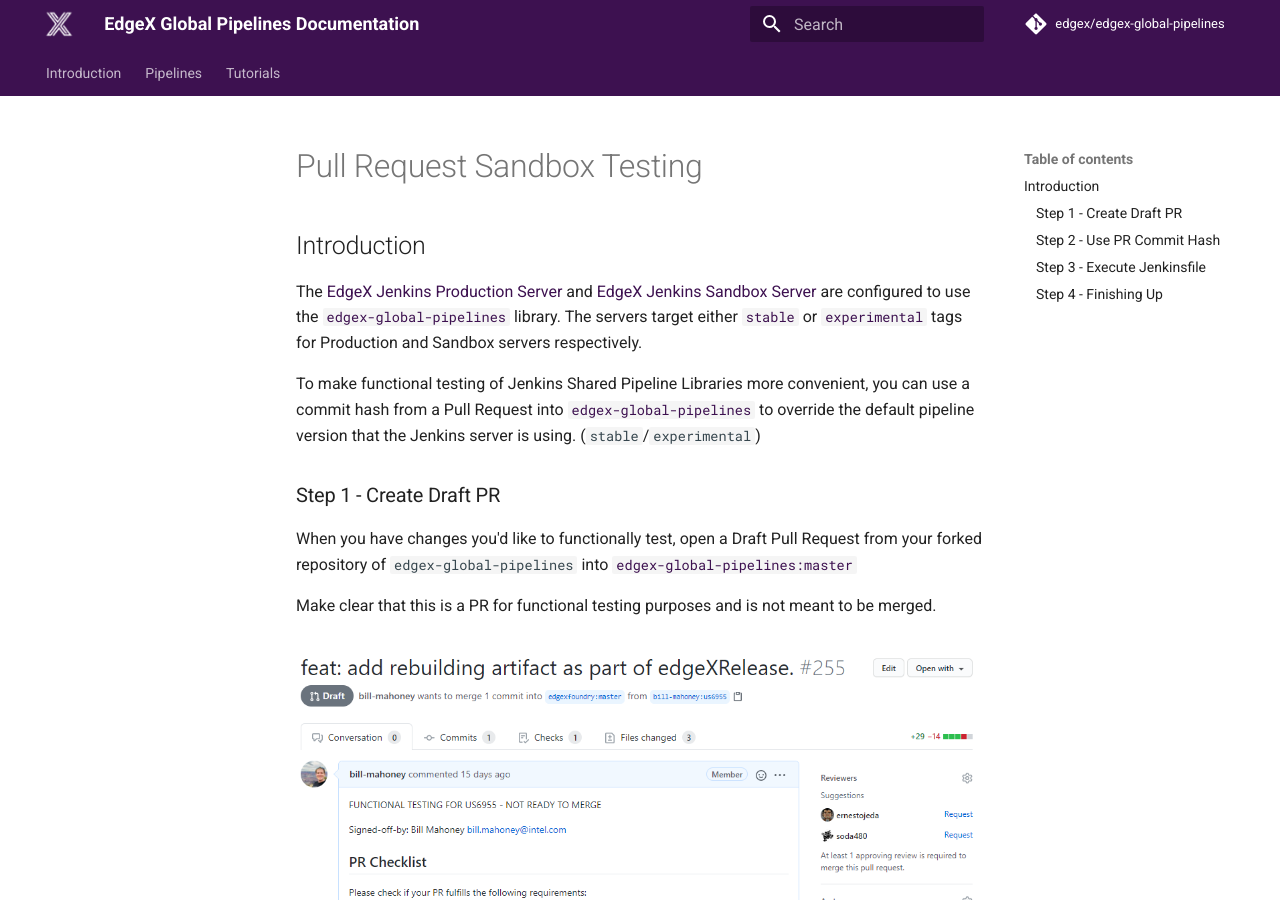
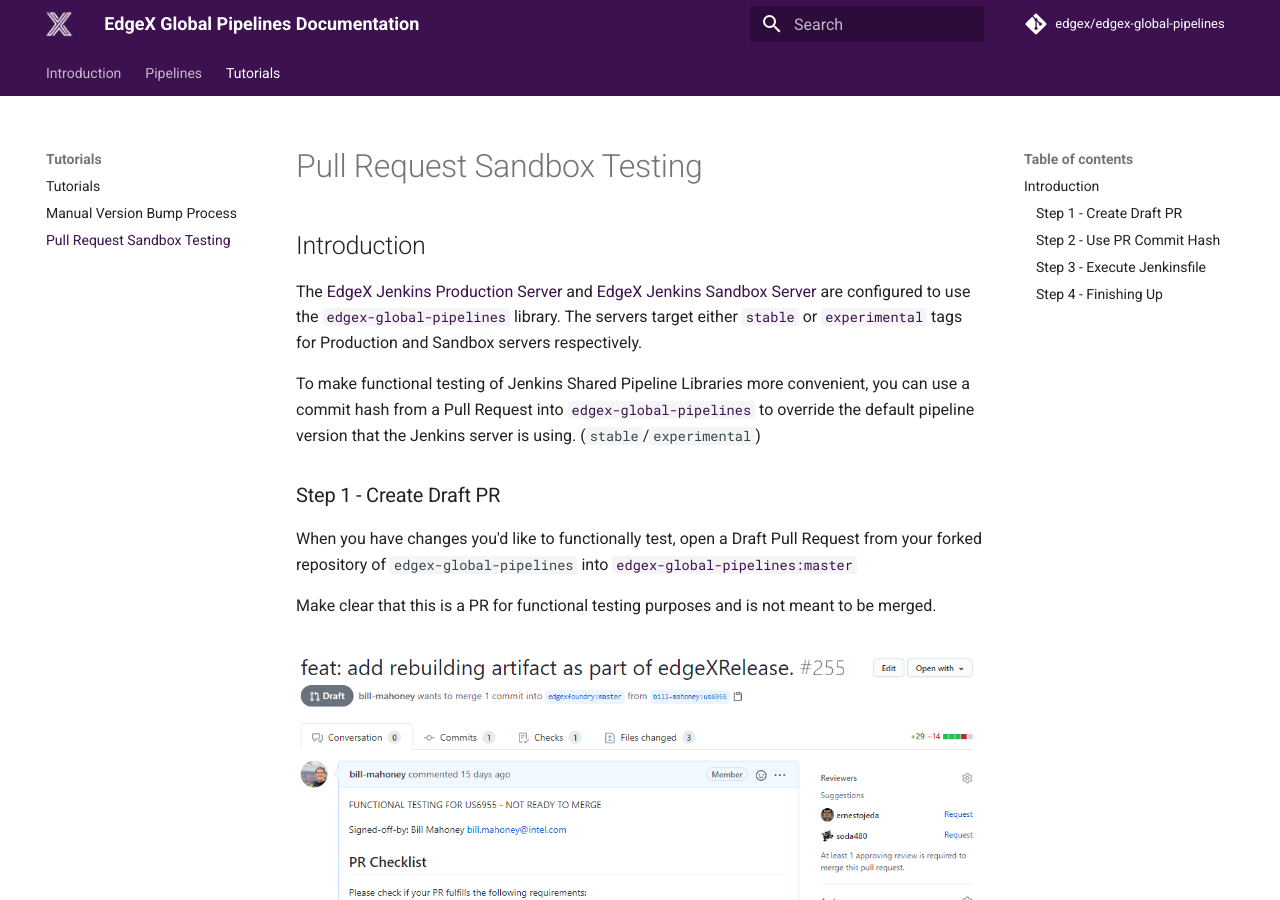
Before and after one commit to ThatXlineroiz6ch/Anuragsingh691y, an MkDocs documentation site: the page built from docs_src/tutorials/pr-commit-for-testing.md, in a window 1280 px wide and 900 px high. Built offline with MkDocs 1.6.1 and Material for MkDocs 9.7.7, drawn with Linux system fonts in a browser that asks for light colours; comment, search, counter and statistics services are not loaded.

Commit message:
add link to pr-commit tutorial
Signed-off-by: Bill Mahoney <bill.mahoney@intel.com>

```diff
--- a/mkdocs.yml
+++ b/mkdocs.yml
@@ -27,6 +27,7 @@ nav:
   - Tutorials:
     - './tutorials/index.md'
     - './tutorials/manual-bump.md'
+    - './tutorials/pr-commit-for-testing.md'
 
 markdown_extensions:
   - codehilite
```
